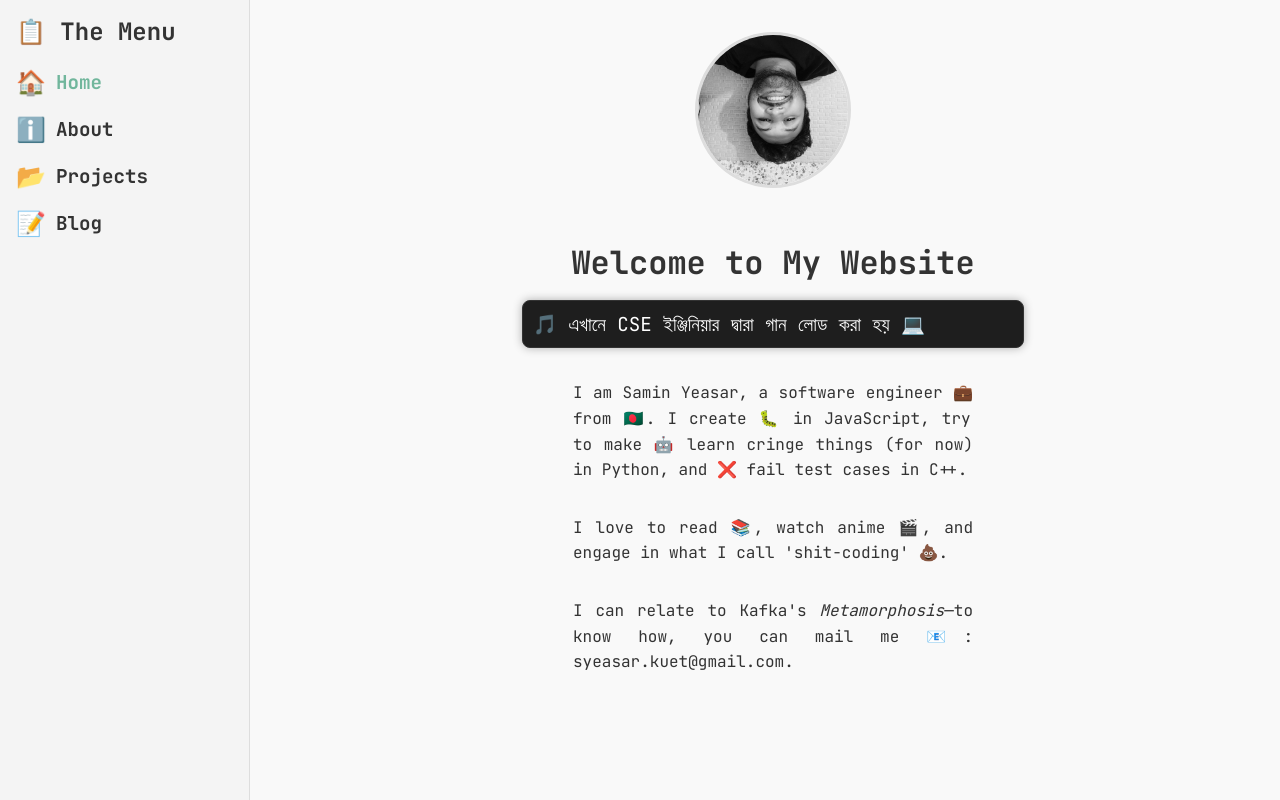
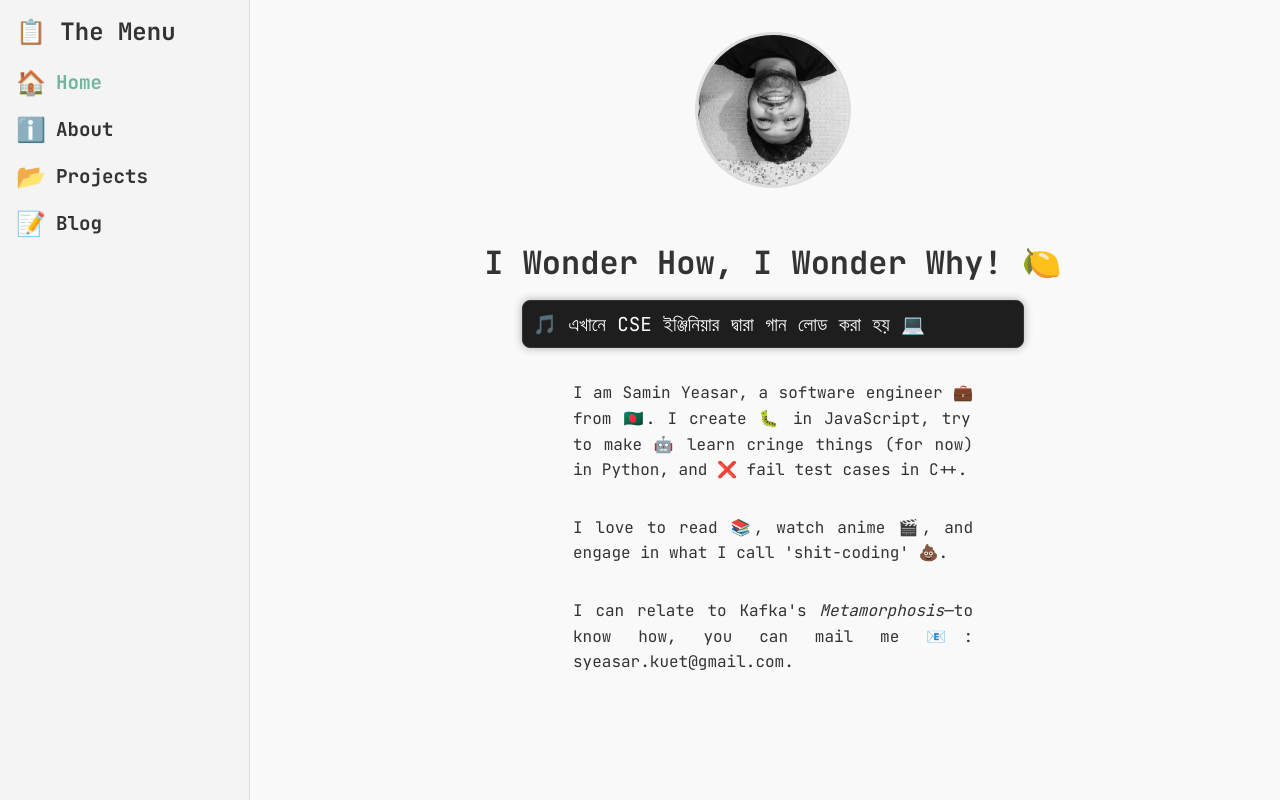
Before and after one commit to Y3454R/my-portfolio-website, a Next.js app: page /home in a window 1280 px wide. Built offline with nearby package versions, Linux system fonts and the light colour scheme.

Commit message:
:tada: release: release 0.1 version

```diff
--- a/src/app/home/page.js
+++ b/src/app/home/page.js
@@ -13,7 +13,7 @@ export default function Home() {
           className={styles.profilePic}
         />
       </div>
-      <h1 className={styles.title}>Welcome to My Website</h1>{" "}
+      <h1 className={styles.title}>I Wonder How, I Wonder Why! 🍋</h1>{" "}
       {/* Add class here */}
       <div className={styles.typingEffectWrapper}>
         <TypingEffect text="💻 এখানে CSE ইঞ্জিনিয়ার দ্বারা গান লোড করা হয় 🎵" />
```
